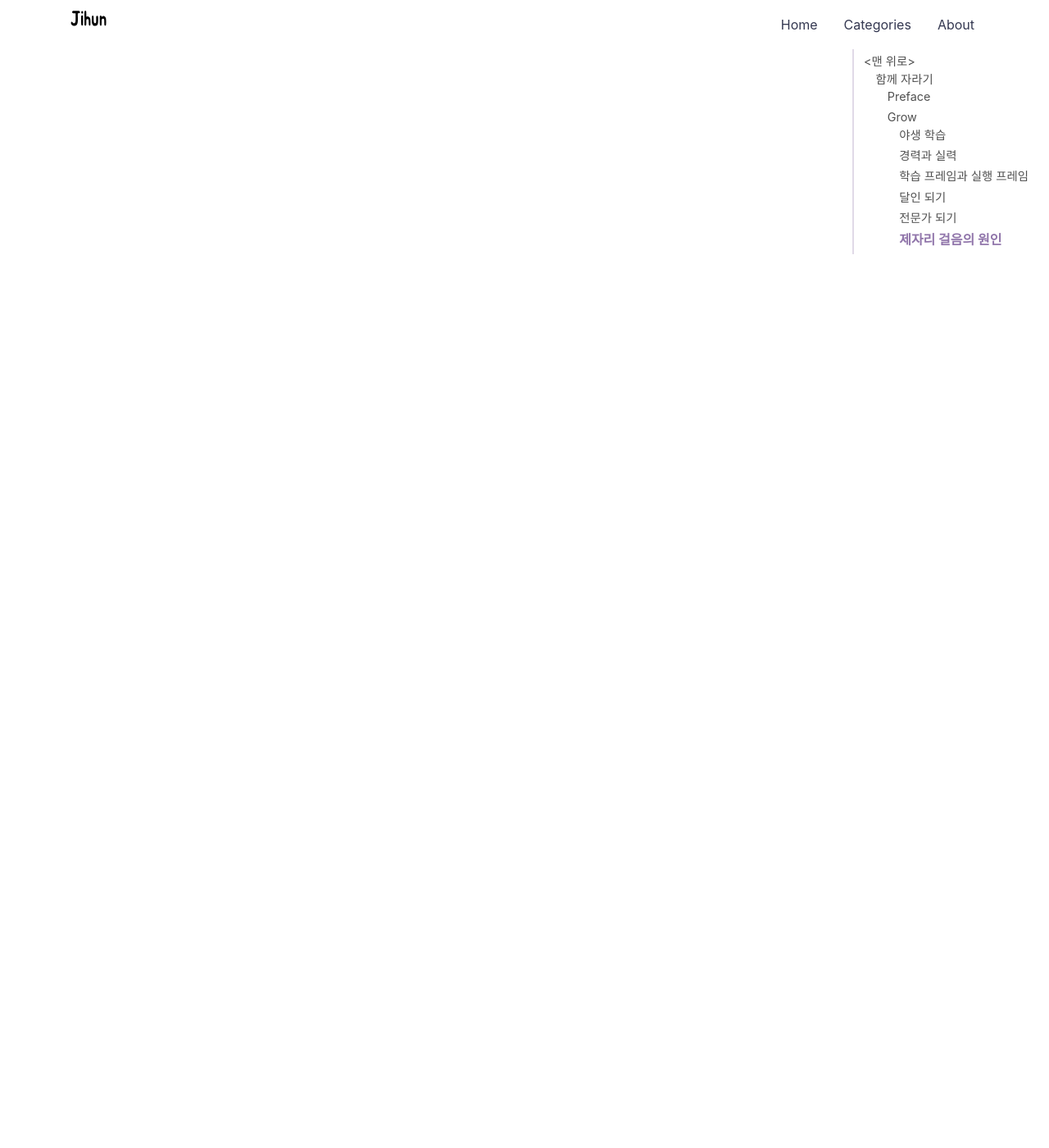
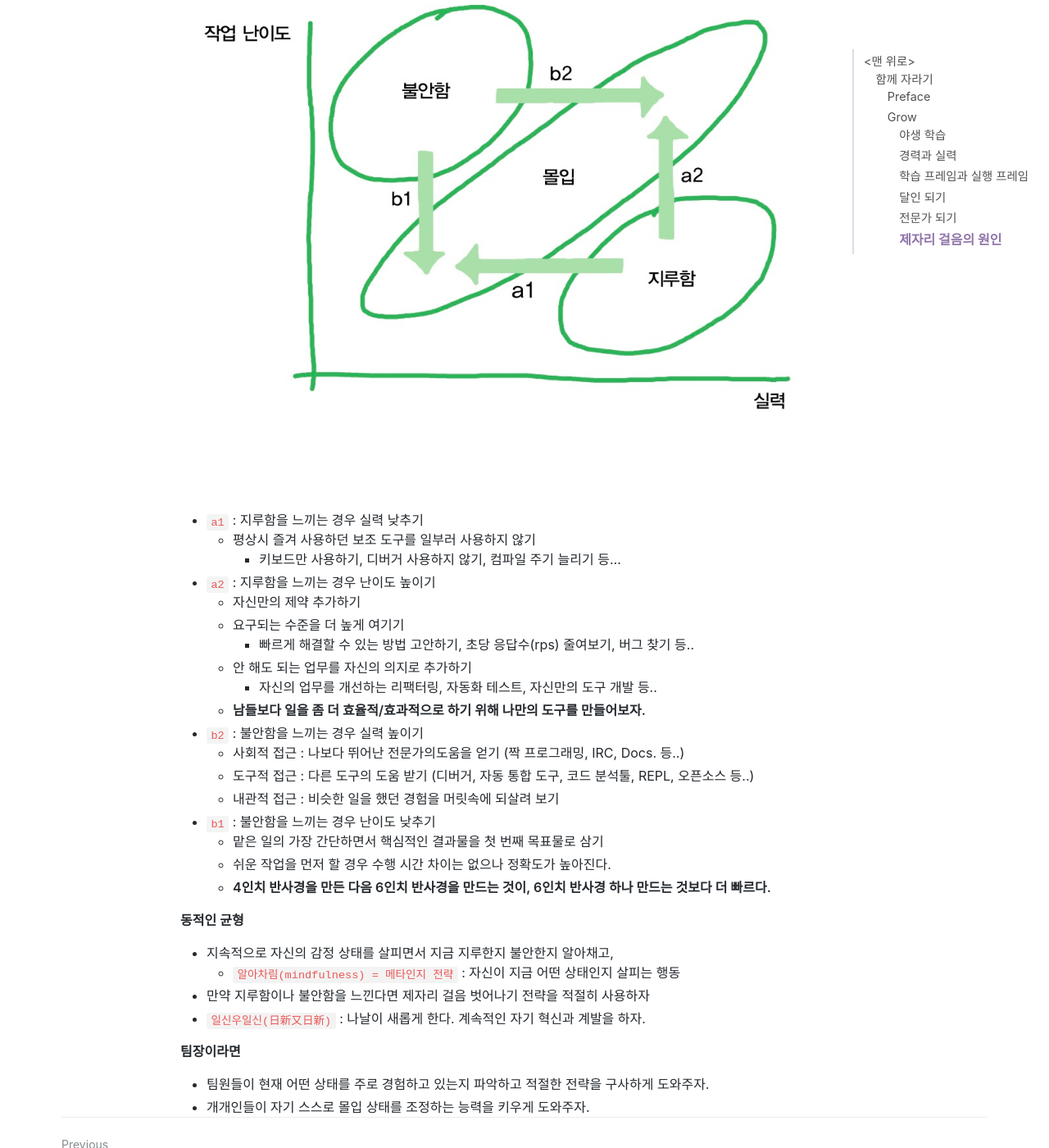
Before and after one commit to jihunparkme/jihunparkme.github.io, a Jekyll site: the page built from _posts/2022-05-25-Growing-Up-Together.md, in a window 1280 px wide and 1400 px high, scrolled down 3686 px. Shown: the whole window at 82% size. Built offline with Jekyll 4.4.1, drawn with Linux system fonts in a browser that asks for light colours; nearby versions of some CDN libraries; comment, search, counter and statistics services are not loaded; some of the changed text lies outside the part shown.

Commit message:
add: contents

```diff
--- a/_posts/2022-05-25-Growing-Up-Together.md
+++ b/_posts/2022-05-25-Growing-Up-Together.md
@@ -95,7 +95,8 @@ featured-img: growing-up-together
 ### 달인 되기
 
 - `실력을 개선하려는 동기`와 `구체적인 피드백을 적절한 시기에 받기`
-  - `에릭손` - `특정 영역에서 개인이 성취할 수 있는 최고 수준의 퍼포먼스는 경험을 오래한다고 해서 자동으로 얻을 수 있는 것은 아니다.`
+
+> 특정 영역에서 개인이 성취할 수 있는 최고 수준의 퍼포먼스는 경험을 오래한다고 해서 자동으로 얻을 수 있는 것은 아니다. - ''에릭손''
 
 ### 전문가 되기
 
@@ -110,3 +111,50 @@ featured-img: growing-up-together
 - 피드백을 높이기 위해 동료나 상사, 고객에게 피드백을 적극적으로 구하자.
 
 ### 제자리 걸음의 원인
+
+- 실력 향상을 위해 `의도적 수련(Deliberate Practice)`이 중요
+
+**적절한 난이도**
+
+- 의도적 수련이 되기 위해 **나의 실력과 작업의 난이도가 비슷해야 한다.**
+
+**실력이 늘지 않는 이유**
+
+- 자신이 업무 시간 중에 **불안함**이나 **지루함**을 느끼는 때가 대부분이라면, 실력이 도무지 늘지 않는 환경에 있는 것이다.
+
+**제자리 걸음에서 벗어나기**
+
+하루가 불안하거나 지루한 때가 대부분이라면 이 전략들을 사용해보자.
+
+![work-strategy](https://raw.githubusercontent.com/jihunparkme/jihunparkme.github.io/master/post_img/work-strategy.jpeg)
+
+- `a1` : 지루함을 느끼는 경우 실력 낮추기
+  - 평상시 즐겨 사용하던 보조 도구를 일부러 사용하지 않기
+    - 키보드만 사용하기, 디버거 사용하지 않기, 컴파일 주기 늘리기 등...
+- `a2` : 지루함을 느끼는 경우 난이도 높이기
+  - 자신만의 제약 추가하기
+  - 요구되는 수준을 더 높게 여기기
+    - 빠르게 해결할 수 있는 방법 고안하기, 초당 응답수(rps) 줄여보기, 버그 찾기 등..
+  - 안 해도 되는 업무를 자신의 의지로 추가하기
+    - 자신의 업무를 개선하는 리팩터링, 자동화 테스트, 자신만의 도구 개발 등..
+  - **남들보다 일을 좀 더 효율적/효과적으로 하기 위해 나만의 도구를 만들어보자.**
+- `b2` : 불안함을 느끼는 경우 실력 높이기
+  - 사회적 접근 : 나보다 뛰어난 전문가의도움을 얻기 (짝 프로그래밍, IRC, Docs. 등..)
+  - 도구적 접근 : 다른 도구의 도움 받기 (디버거, 자동 통합 도구, 코드 분석툴, REPL, 오픈소스 등..)
+  - 내관적 접근 : 비슷한 일을 했던 경험을 머릿속에 되살려 보기
+- `b1` : 불안함을 느끼는 경우 난이도 낮추기
+  - 맡은 일의 가장 간단하면서 핵심적인 결과물을 첫 번째 목표물로 삼기
+  - 쉬운 작업을 먼저 할 경우 수행 시간 차이는 없으나 정확도가 높아진다.
+  - **4인치 반사경을 만든 다음 6인치 반사경을 만드는 것이, 6인치 반사경 하나 만드는 것보다 더 빠르다.**
+
+**동적인 균형**
+
+- 지속적으로 자신의 감정 상태를 살피면서 지금 지루한지 불안한지 알아채고,
+  - `알아차림(mindfulness) = 메타인지 전략` : 자신이 지금 어떤 상태인지 살피는 행동
+- 만약 지루함이나 불안함을 느낀다면 제자리 걸음 벗어나기 전략을 적절히 사용하자
+- `일신우일신(日新又日新)` : 나날이 새롭게 한다. 계속적인 자기 혁신과 계발을 하자.
+
+**팀장이라면**
+
+- 팀원들이 현재 어떤 상태를 주로 경험하고 있는지 파악하고 적절한 전략을 구사하게 도와주자.
+- 개개인들이 자기 스스로 몰입 상태를 조정하는 능력을 키우게 도와주자.
```
